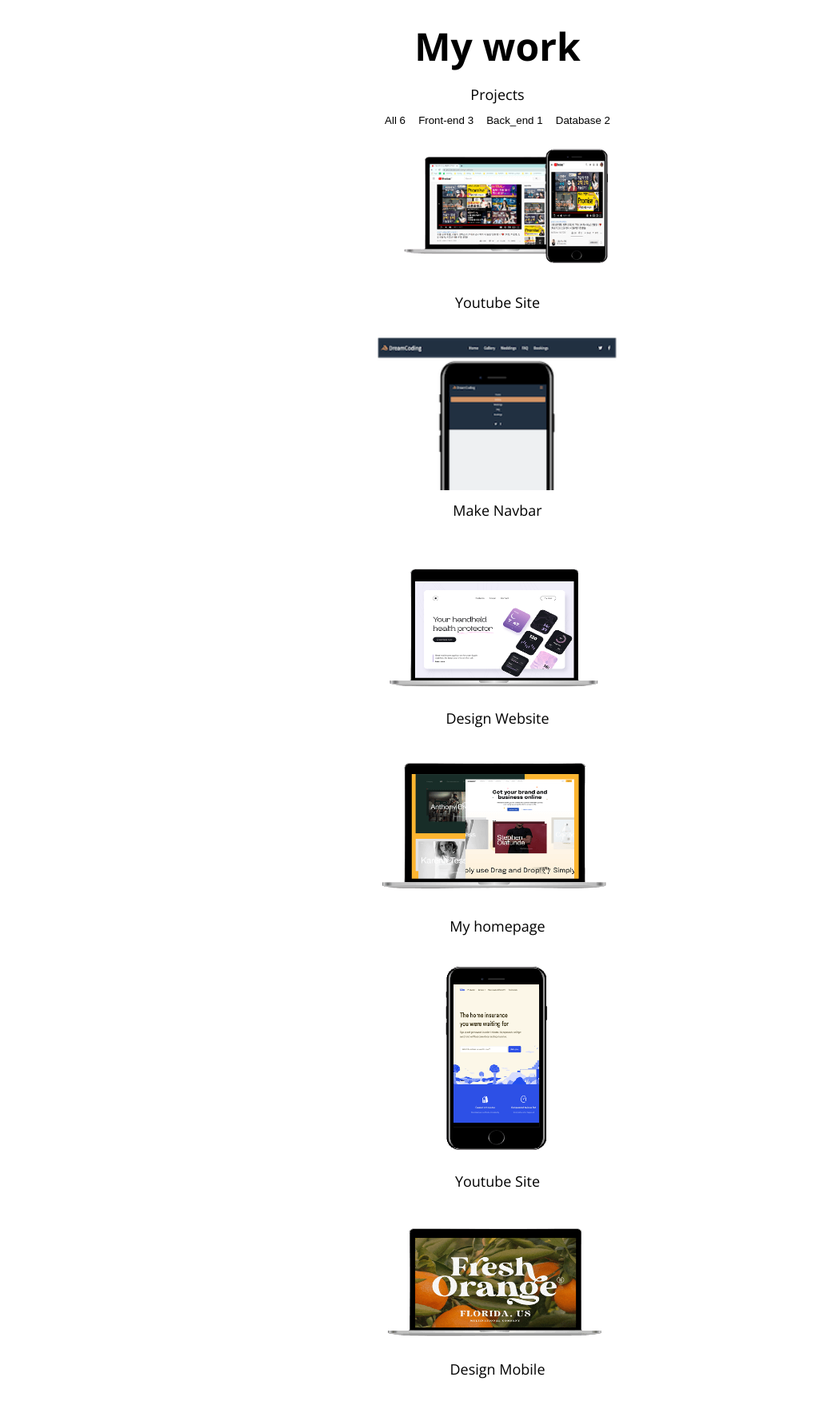
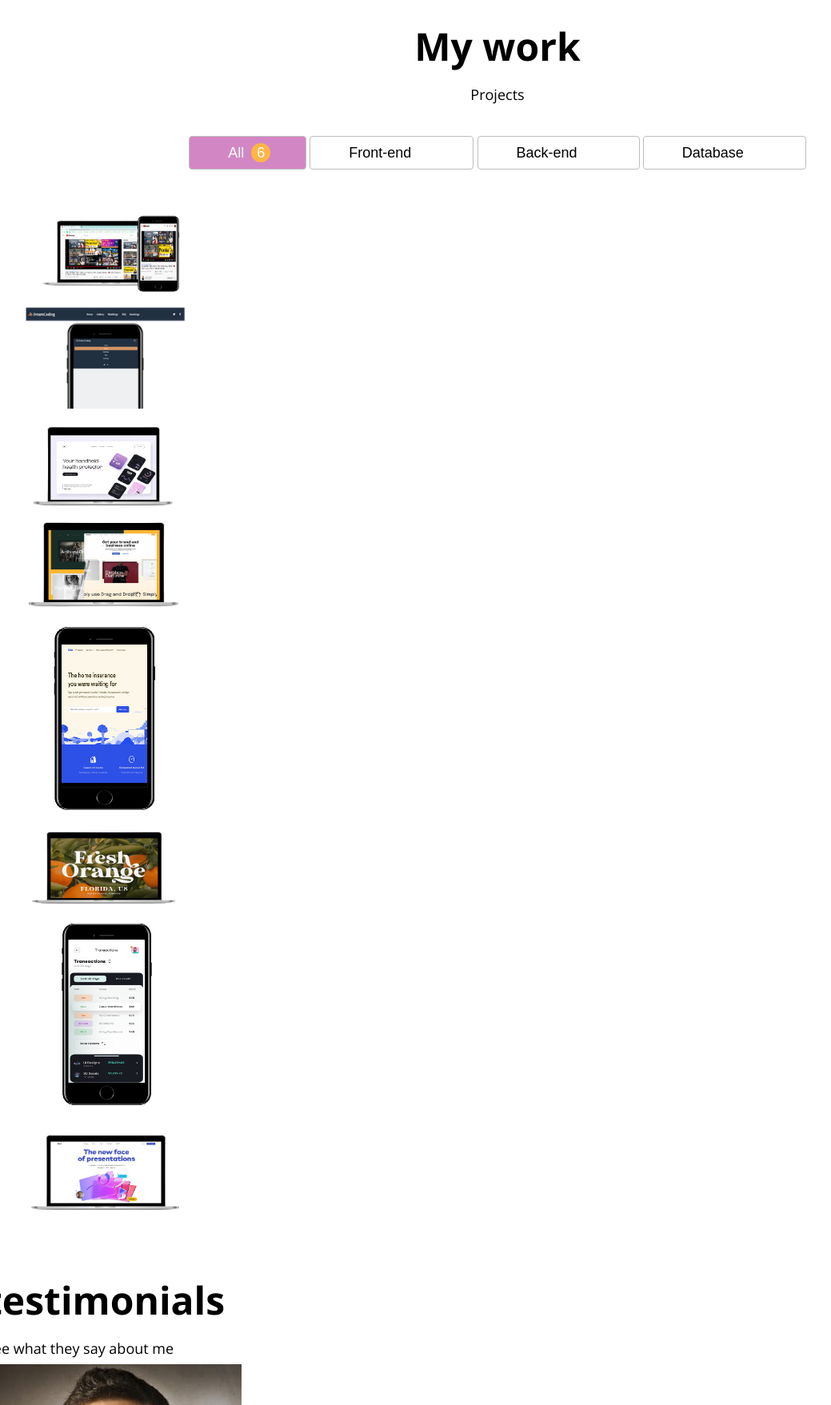
Before and after one commit to sol2yeet/sol2-portfolio, a plain HTML site: page index.html in a window 1280 px wide. Shown: the part 2660-4417 px from the top of the page at 80% size, without its empty margins (18-1057 px from the left). Drawn offline with nearby package versions, Linux system fonts and the light colour scheme.

Commit message:
CSS : Work

```diff
--- a/context.html
+++ /dev/null
@@ -1,46 +0,0 @@
-<!DOCTYPE html>
-<html lang="en">
-<head>
-    <meta charset="UTF-8">
-    <meta http-equiv="X-UA-Compatible" content="IE=edge">
-    <meta name="viewport" content="width=device-width, initial-scale=1.0">
-    <title>Document</title>
-    <script src=""></script>
-    <script src="">
-
-$(function(){
-$('p').css('background', 'cyan');
-$('div').on('click',function() {
-cr = parseInt(Math.random()*256);
-cg = parseInt(Math.random()*256);
-cb = parseInt(Math.random()*256);
-
-$('p', this).css('color',``);
-
-});
-
-$('#btn').on('click',function(){
-document.getElementsByTagName('p');
-plist[0].style.backgroundColor = 'yellow';
-
-});
-
-});
-
-    </script>
-
-
-</head>
-<body>
-    <h3>context : 선택자를 검색할 번위를 설정한다(생략시 전체 문서에서 검색)</h3>
-
-    <input type="button" id = "btn1 " value="확인">
-<p>함박ㄴㄴ이 펑펑옹</p>
-<p>무궁화꽃이 피엇</p>
-
-<div class="result1">
-    <p>result1번 속에 있는 p</p>
-</div>
-
-</body>
-</html>
--- a/index.html
+++ b/index.html
@@ -191,68 +191,68 @@
         <h1>My work</h1>
         <h3>Projects</h3>
         <div class="work_categories">
-            <button class="categories_btn">All
+            <button class="category_btn active">All
                 <span class="category_count">6</span></button>
-            <button class="categories_btn">Front-end
+            <button class="category_btn ">Front-end
                 <span class="category_count">3</span></button>
-            <button class="categories_btn">Back_end
+            <button class="category_btn ">Back-end
                 <span class="category_count">1</span></button>
-            <button class="categories_btn">Database
+            <button class="category_btn ">Database
                 <span class="category_count">2</span></button>
         </div>
         <div class="work_projcets">
             <a href="https://github.com/Yesol-Ahn" class="project" target="blank">
-                <img src="imgs/project1.png" alt="project1">
-                <div class="projcet_description">
+                <img src="imgs/project1.png" alt="project1" class="project_img">
+                <div class="project_description">
                     <h3>Youtube Site</h3>
                     <span>Clon coding</span>
                 </div>
             </a>
             <a href="https://github.com/Yesol-Ahn" class="project" target="blank">
-                <img src="imgs/project2.png" alt="project2">
-                <div class="projcet_description">
+                <img src="imgs/project2.png" alt="project2" class="project_img">
+                <div class="project_description">
                     <h3>Make Navbar</h3>
                     <span>Clon coding</span>
                 </div>
             </a>
             <a href="https://github.com/Yesol-Ahn" class="project" target="blank">
-                <img src="imgs/project3.png" alt="project3">
-                <div class="projcet_description">
+                <img src="imgs/project3.png" alt="project3" class="project_img">
+                <div class="project_description">
                     <h3>Design Website</h3>
                     <span>Clon coding</span>
                 </div>
             </a>
             <a href="https://github.com/Yesol-Ahn" class="project" target="blank">
-                <img src="imgs/project4.png" alt="project4">
-                <div class="projcet_description">
+                <img src="imgs/project4.png" alt="project4" class="project_img">
+                <div class="project_description">
                     <h3>My homepage</h3>
                     <span>Clon coding</span>
                 </div>
             </a>
             <a href="https://github.com/Yesol-Ahn" class="project" target="blank">
-                <img src="imgs/project5.png" alt="project5">
-                <div class="projcet_description">
+                <img src="imgs/project5.png" alt="project5" class="project_img">
+                <div class="project_description">
                     <h3>Youtube Site</h3>
                     <span>Clon coding</span>
                 </div>
             </a>
             <a href="https://github.com/Yesol-Ahn" class="project" target="blank">
-                <img src="imgs/project6.png" alt="project6">
-                <div class="projcet_description">
+                <img src="imgs/project6.png" alt="project6" class="project_img">
+                <div class="project_description">
                     <h3>Design Mobile</h3>
                     <span>Clon coding</span>
                 </div>
             </a>
             <a href="https://github.com/Yesol-Ahn" class="project" target="blank">
-                <img src="imgs/project7.png" alt="project7">
-                <div class="projcet_description">
+                <img src="imgs/project7.png" alt="project7" class="project_img">
+                <div class="project_description">
                     <h3>Web page</h3>
                     <span>Clon coding</span>
                 </div>
             </a>
             <a href="https://github.com/Yesol-Ahn" class="project" target="blank">
-                <img src="imgs/project8.png" alt="project8">
-                <div class="projcet_description">
+                <img src="imgs/project8.png" alt="project8" class="project_img">
+                <div class="project_description">
                     <h3>Mobile Application
                     </h3>
                     <span>Clon coding</span>
--- a/style.css
+++ b/style.css
@@ -290,3 +290,107 @@ p {
 .etc {
   padding: 20px 20px;
 }
+
+/*Work*/
+
+.work_categories {
+  margin: 40px;
+}
+
+.category_btn {
+  border: 1px solid var(--color-dark-white);
+  border-radius: 4px;
+  font-size: var(--font-regular);
+  padding: 8px 48px;
+}
+
+/*버튼하나에 active 클래스 만들기*/
+
+.category_btn.active,
+.category_btn:hover {
+  background-color: var(--color-pink);
+  color: var(--color-white);
+}
+
+.category_btn.active .category_count,
+.category_btn:hover .category_count {
+  opacity: 1;
+  top: 0;
+}
+
+.category_count {
+  background-color: var(--color-orange);
+  border-radius: 50%;
+  color: var(--color-white);
+  width: 24px;
+  height: 24px;
+  line-height: 24px;
+  display: inline-block;
+  position: relative;
+  top: -20px;
+  left: 4px;
+  opacity: 0;
+  transition: all var(--animation-duration) ease-in;
+}
+
+.work_projects {
+  display: flex;
+  flex-wrap: wrap;
+  justify-content: center;
+}
+
+.project {
+  width: 200px;
+  height: 250;
+  margin-bottom: 2px;
+  position: relative;
+  display: flex;
+  justify-content: center;
+  align-items: center;
+}
+
+.project_img {
+  display: flex;
+  max-width: 100%;
+  max-height: 100%;
+  align-self: center;
+}
+
+/*마우스를 올렸을 때만 설명이 나타나도록 효과주기*/
+.project_description {
+  position: absolute;
+  top: 0;
+  left: 0;
+  background-color: black;
+  width: 100%;
+  height: 100%;
+  color: var(--color-white);
+  display: flex;
+  justify-content: center;
+  flex-direction: column;
+  opacity: 0;
+  transform: :translateY(10px);
+  transition: all var(--animation-duration) ease-in;
+
+}
+
+.project:hover .project_description {
+  transform: :translateY(0px);
+  opacity: 0.8;
+}
+
+.project_description h3 {
+  color: var(--color-white);
+}
+
+.project_description h3:after {
+  content: "";
+  display: block;
+  position: relative;
+  margin-left: -12px;
+  margin-top: 8px;
+  width: 25px;
+  height: 2px;
+  background-color: var(--color-dark-white);
+  left: 50%;
+}
```
